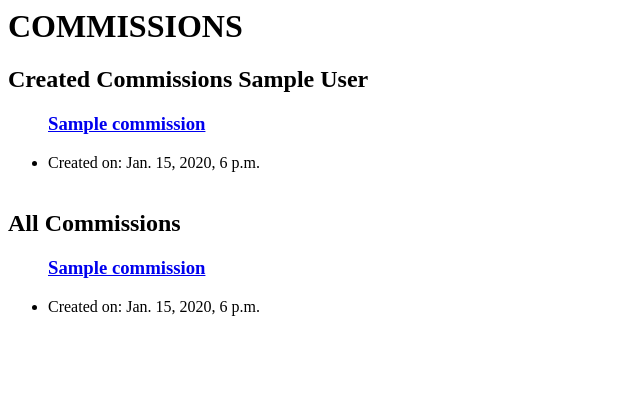
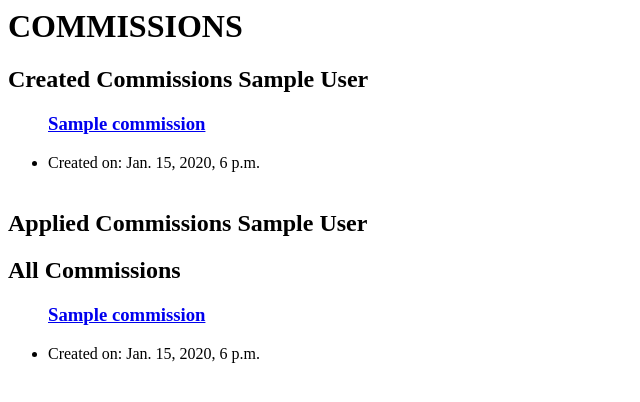
Before and after one commit to eevicteen/hobbysite-G-13, a Django app: page /commissions/list in a window 1280 px wide. Shown: the top 402 px of the page, without its empty margins (0-640 px from the left). Run offline with Django 5.2, Linux system fonts and the light colour scheme; a user stored in the database is signed in; tables that the repository leaves empty hold one stand-in row (values such as "Sample post").

Commit message:
added partial implementation of Applied Commissions

```diff
--- a/commissions/templates/commission_list.html
+++ b/commissions/templates/commission_list.html
@@ -6,11 +6,21 @@
 {% block content %}
 <h1>COMMISSIONS</h1>
 {% if user.is_authenticated %}
-
     <h2>Created Commissions {{user.profile}}</h2>
     <ul>
         {% for commission in object_list %}
             {% if user.profile ==  commission.author%}
+                <h3><a href="{{commission.get_absolute_url}}">{{commission.title}}</a></h3>
+                <li>Created on: {{commission.created_on}}</li>
+                <br>
+            {% endif %}
+
+        {% endfor %}
+    </ul>
+    <h2>Applied Commissions {{user.profile}}</h2>
+    <ul>
+        {% for commission in object_list %}
+            {% if user.profile ==  commission.%}
                 <h3><a href="{{commission.get_absolute_url}}">{{commission.title}}</a></h3>
                 <li>Created on: {{commission.created_on}}</li>
                 <br>
```
